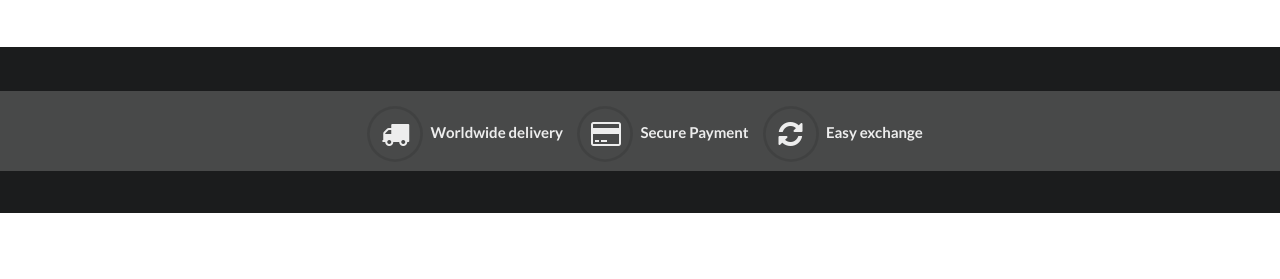
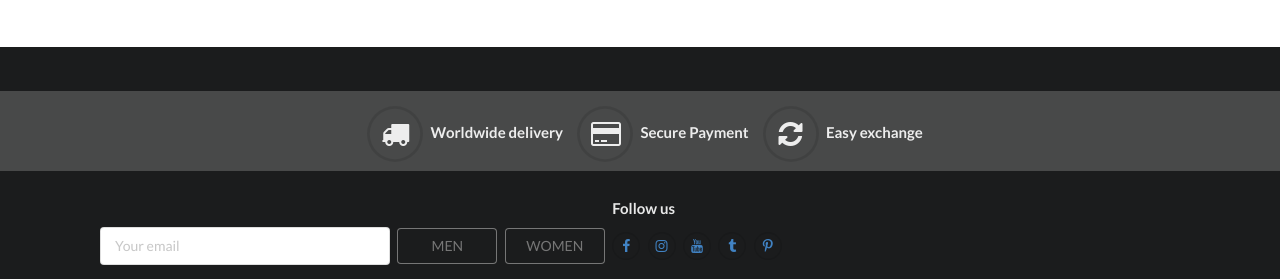
Before and after one commit to Grofen/prototypeT, a website: page index.html in a window 1280 px wide. Shown: the part 1933-2212 px from the top of the page. Before the commit the page ends 2146 px from the top, so only its background shows below. Drawn offline with Linux system fonts and the light colour scheme.

Commit message:
+ in index and css files

```diff
--- a/index.html
+++ b/index.html
@@ -117,7 +117,7 @@
 
 	<footer class="ui inverted vertical footer segment" id="footer">
 	    <div class="container">
-	    	<div id="Info">
+	    	<section id="Info">
 				<div class="column icon_"><i class="shipping circular big icon"></i>
 					<h4>Worldwide delivery</h4>
 				</div>
@@ -127,7 +127,24 @@
 				<div class="column icon_"><i class="refresh circular big icon"></i>
 					<h4>Easy exchange</h4>
 				</div>
-			</div>
+			</section>
+			<section id="subscribe">
+				<div class="ui input">
+				  	<input type="text" placeholder="Your email" id="sub-input">
+				</div>
+				<div id="sub-buttons">
+					<button class="ui grey basic button">MEN</button>
+					<button class="ui grey basic button">WOMEN</button>
+				</div>
+			</section>
+			<section id="follow">
+				<h4>Follow us</h4>
+				<a><i class="facebook f circular icon"></i></a>
+				<a href=""><i class="instagram circular icon"></i></a>
+				<a href=""><i class="youtube circular icon"></i></a>
+				<a href=""><i class="tumblr circular icon"></i></a>
+				<a href=""><i class="pinterest circular icon"></i></a>
+			</section>
     	</div>
   	</footer><!-- END OF footer -->
 </body>
```
Also changed, not shown: dist/style.css.
